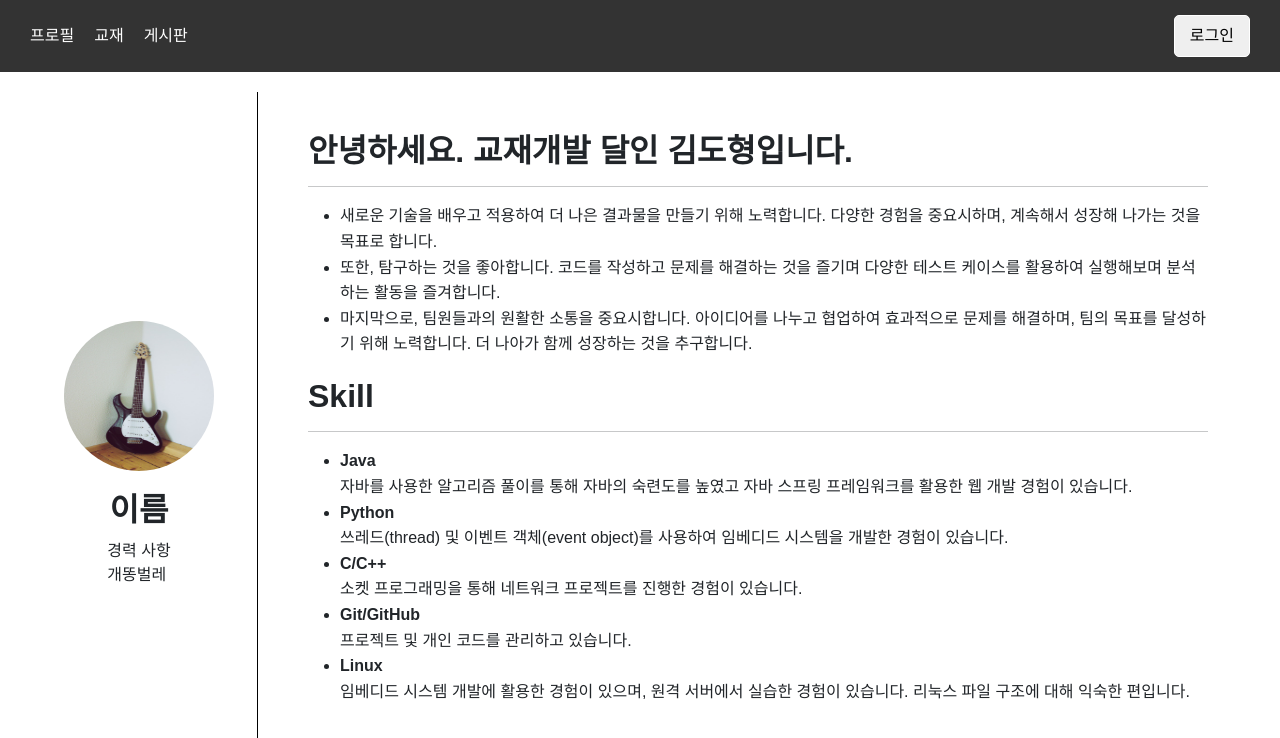
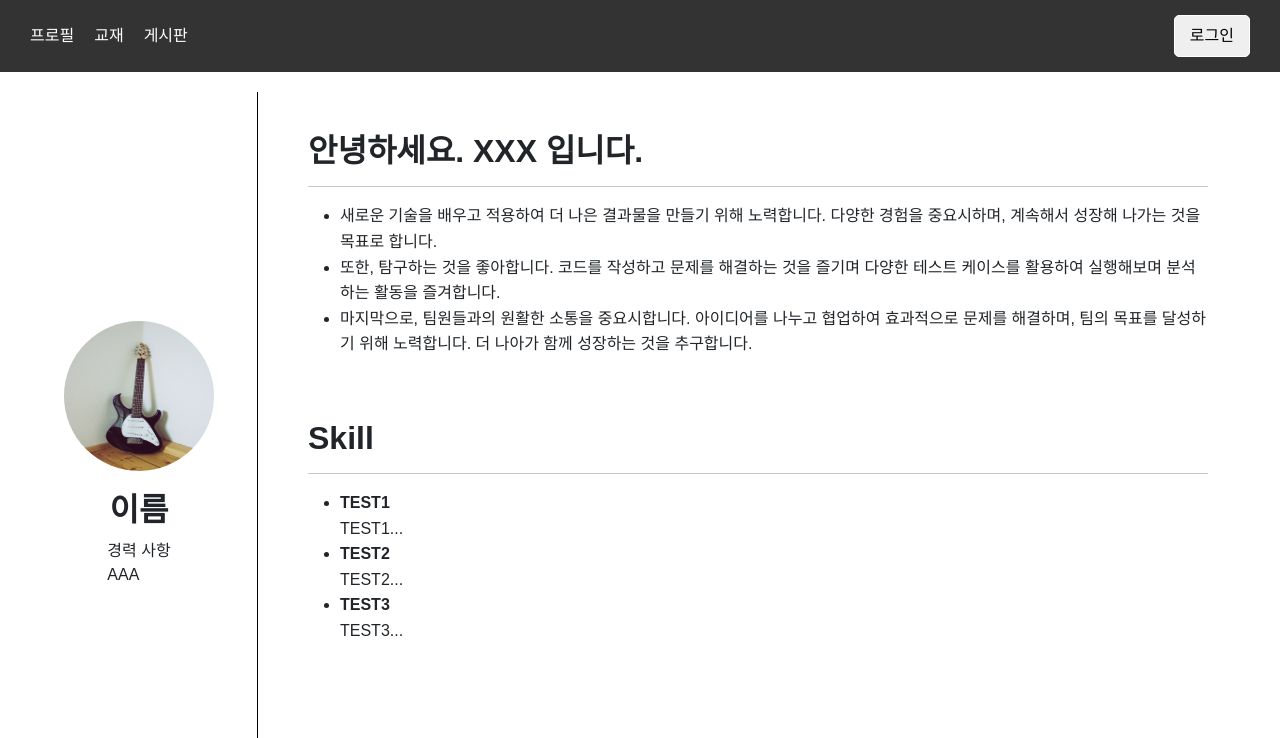
Before and after one commit to Jaeun-Choi98/dohyeong, a React (Create React App) app in the folder frontend/: page / in a window 1280 px wide. Shown: the top 738 px of the page. Built offline with nearby package versions, Linux system fonts and the light colour scheme.

Commit message:
revise: Revise frontend homm.js

```diff
--- a/frontend/src/Home.js
+++ b/frontend/src/Home.js
@@ -9,11 +9,11 @@ export default function Home() {
         <p>
           경력 사항
           <br />
-          개똥벌레
+          AAA
         </p>
       </div>
       <div className='bio'>
-        <h2>안녕하세요. 교재개발 달인 김도형입니다.</h2>
+        <h2>안녕하세요. XXX 입니다.</h2>
         <hr />
         <ul>
           <li>
@@ -32,36 +32,24 @@ export default function Home() {
             노력합니다. 더 나아가 함께 성장하는 것을 추구합니다.
           </li>
         </ul>
+        <br></br>
         <h2>Skill</h2>
         <hr />
         <ul>
           <li>
-            <strong>Java</strong>
+            <strong>TEST1</strong>
             <br />
-            자바를 사용한 알고리즘 풀이를 통해 자바의 숙련도를 높였고 자바
-            스프링 프레임워크를 활용한 웹 개발 경험이 있습니다.
+            TEST1...
           </li>
           <li>
-            <strong>Python</strong>
+            <strong>TEST2</strong>
             <br />
-            쓰레드(thread) 및 이벤트 객체(event object)를 사용하여 임베디드
-            시스템을 개발한 경험이 있습니다.
+            TEST2...
           </li>
           <li>
-            <strong>C/C++</strong>
+            <strong>TEST3</strong>
             <br />
-            소켓 프로그래밍을 통해 네트워크 프로젝트를 진행한 경험이 있습니다.
-          </li>
-          <li>
-            <strong>Git/GitHub</strong>
-            <br />
-            프로젝트 및 개인 코드를 관리하고 있습니다.
-          </li>
-          <li>
-            <strong>Linux</strong>
-            <br />
-            임베디드 시스템 개발에 활용한 경험이 있으며, 원격 서버에서 실습한
-            경험이 있습니다. 리눅스 파일 구조에 대해 익숙한 편입니다.
+            TEST3...
           </li>
         </ul>
       </div>
```
